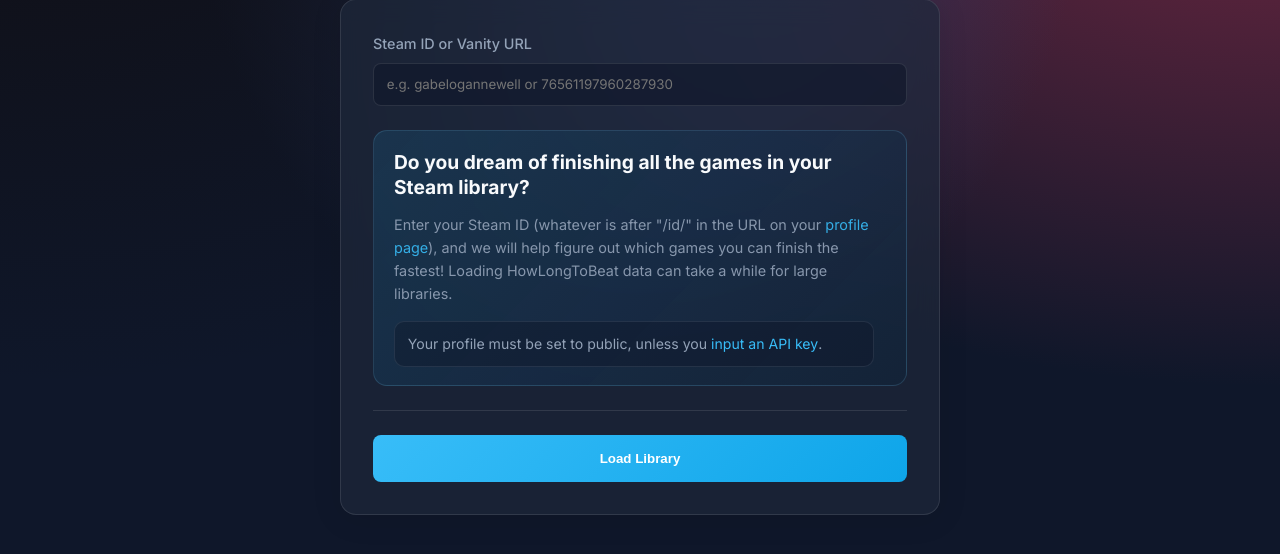
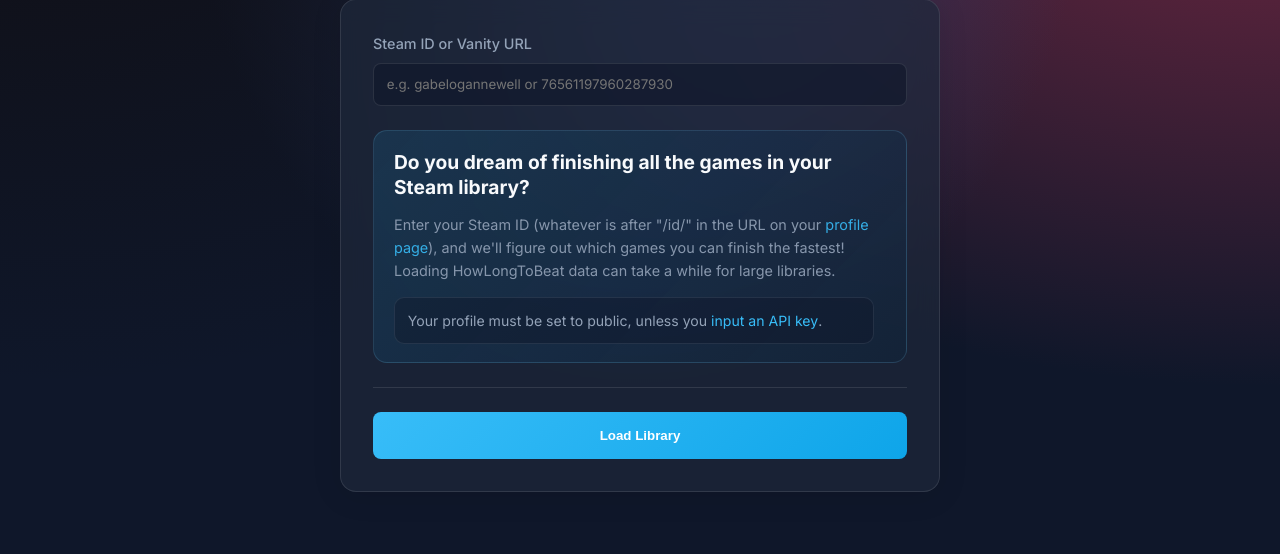
Before and after one commit to clintheinrich/steam-snowball, a Flask app: page / in a window 1280 px wide. Shown: the part 179-733 px from the top of the page. Run offline with Flask 3, Linux system fonts and the light colour scheme.

Commit message:
text change

```diff
--- a/templates/index.html
+++ b/templates/index.html
@@ -23,7 +23,7 @@
             </div>
             <div class="text-panel">
                 <h2 class="details-heading">Do you dream of finishing all the games in your Steam library?</h2>
-                <p class="details-copy">Enter your Steam ID (whatever is after "/id/" in the URL on your <a href="https://steamcommunity.com/my/profile" target="_blank" rel="noopener noreferrer" class="accent-link">profile page</a>), and we will help figure out which games you can finish the fastest! Loading HowLongToBeat data can take a while for large libraries.</p>
+                <p class="details-copy">Enter your Steam ID (whatever is after "/id/" in the URL on your <a href="https://steamcommunity.com/my/profile" target="_blank" rel="noopener noreferrer" class="accent-link">profile page</a>), and we'll figure out which games you can finish the fastest! Loading HowLongToBeat data can take a while for large libraries.</p>
                 <div class="details-note">
                      Your profile must be set to public, unless you <button type="button" id="revealApiKey" class="api-key-trigger" aria-expanded="false" aria-controls="apiKeyPanel">input an API key</button>.
                 </div>
```
